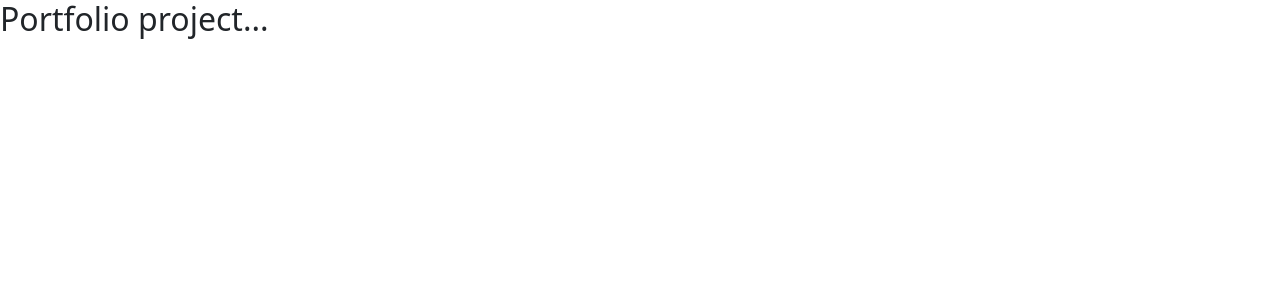
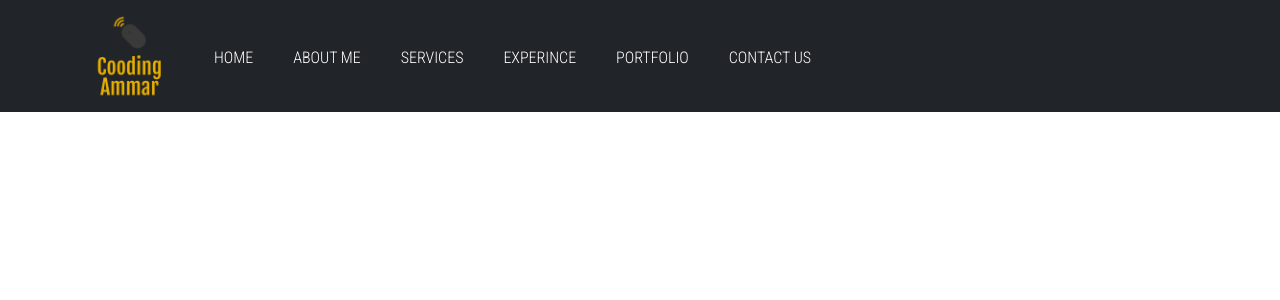
Before and after one commit to Ammar-daham/Portfolio-Project, a React (Create React App) app: page / in a window 1280 px wide. Shown: the top 300 px of the page. Built offline with nearby package versions, Linux system fonts and the light colour scheme.

Commit message:
Navbar completed

```diff
--- a/package.json
+++ b/package.json
@@ -3,6 +3,9 @@
   "version": "0.1.0",
   "private": true,
   "dependencies": {
+    "@fortawesome/fontawesome-svg-core": "^1.2.36",
+    "@fortawesome/free-solid-svg-icons": "^5.15.4",
+    "@fortawesome/react-fontawesome": "^0.1.15",
     "@testing-library/jest-dom": "^5.14.1",
     "@testing-library/react": "^11.2.7",
     "@testing-library/user-event": "^12.8.3",
--- a/public/index.html
+++ b/public/index.html
@@ -39,5 +39,8 @@
       To begin the development, run `npm start` or `yarn start`.
       To create a production bundle, use `npm run build` or `yarn build`.
     -->
+    <script src="https://code.jquery.com/jquery-3.2.1.slim.min.js" integrity="sha384-KJ3o2DKtIkvYIK3UENzmM7KCkRr/rE9/Qpg6aAZGJwFDMVNA/GpGFF93hXpG5KkN" crossorigin="anonymous"></script>
+<script src="https://cdnjs.cloudflare.com/ajax/libs/popper.js/1.12.9/umd/popper.min.js" integrity="sha384-ApNbgh9B+Y1QKtv3Rn7W3mgPxhU9K/ScQsAP7hUibX39j7fakFPskvXusvfa0b4Q" crossorigin="anonymous"></script>
+<script src="https://maxcdn.bootstrapcdn.com/bootstrap/4.0.0/js/bootstrap.min.js" integrity="sha384-JZR6Spejh4U02d8jOt6vLEHfe/JQGiRRSQQxSfFWpi1MquVdAyjUar5+76PVCmYl" crossorigin="anonymous"></script>
   </body>
 </html>
--- a/src/App.css
+++ b/src/App.css
@@ -1,38 +1,49 @@
-.App {
-  text-align: center;
+@import url('https://fonts.googleapis.com/css2?family=Roboto+Condensed:wght@300&display=swap');
+
+
+:root {
+  --primary-white: #ffffff;
+  --primary-orange: #f9ab00;
+  --primary-dark: rgba(255,255,255,0);
 }
 
-.App-logo {
-  height: 40vmin;
-  pointer-events: none;
+body{
+  font-family: 'Roboto Condensed', sans-serif;
 }
 
-@media (prefers-reduced-motion: no-preference) {
-  .App-logo {
-    animation: App-logo-spin infinite 20s linear;
-  }
+/******************************* NAVBAR ***********************/
+.logo {
+  width: 6rem;
 }
 
-.App-header {
-  background-color: #282c34;
-  min-height: 100vh;
-  display: flex;
-  flex-direction: column;
-  align-items: center;
-  justify-content: center;
-  font-size: calc(10px + 2vmin);
-  color: white;
+
+/******************************* MENU LINKS ********************/
+nav a.nav-link {
+  letter-spacing: 0.038;
+  cursor: pointer;
 }
 
-.App-link {
-  color: #61dafb;
+nav ul li{
+  text-transform: uppercase;
 }
 
-@keyframes App-logo-spin {
-  from {
-    transform: rotate(0deg);
-  }
-  to {
-    transform: rotate(360deg);
-  }
+.navbar-nav > li > a {
+  margin-right: 0.75rem;
+  margin-left: 0.75rem;
+  color: var(--primary-white) !important;
+  border-top: 0.1875rem solid var(--primary-dark);
 }
+
+.navbar-brand {
+  max-width: 17.25rem;
+  padding: 0 !important;
+  height: 6rem !important;
+}
+
+.navbar-nav > li > a.active, .navbar-nav > li > a.active:focus {
+  border-top: 0.1875rem solid var(--primary-orange);
+}
+
+.navbar-nav > li > a:hover {
+  border-top: 0.1875rem solid var(--primary-orange);
+}
--- a/src/App.js
+++ b/src/App.js
@@ -1,9 +1,10 @@
-import 'bootstrap/dist/css/bootstrap.min.css';
-import './App.css';
+import "bootstrap/dist/css/bootstrap.min.css";
+import "./App.css";
+import Navbar from './components/Navbar';
 
 function App() {
   return (
-    <h2>Portfolio project...</h2>
+   <Navbar/>
   );
 }
 
--- /dev/null
+++ b/src/components/Navbar.js
@@ -0,0 +1,44 @@
+import React from "react";
+import logo from "../logo.png";
+// REACT FONTAWESOME
+import { FontAwesomeIcon } from "@fortawesome/react-fontawesome";
+import { faBars} from "@fortawesome/free-solid-svg-icons";
+
+const Navbar = () => {
+    return (
+        <nav className="navbar navbar-expand-lg navbar-light bg-dark">
+            <div className="container">
+
+                <a className="navbar-brand" href="#"><img className="logo" src={logo} alt="logo" /></a>
+                <button className="navbar-toggler" type="button" data-toggle="collapse" data-target="#navbarSupportedContent" aria-controls="navbarSupportedContent" aria-expanded="false" aria-label="Toggle navigation">
+                    <FontAwesomeIcon icon ={faBars} style={{color : "#ffffff"}}/>
+                </button>
+
+                <div className="collapse navbar-collapse" id="navbarSupportedContent">
+                    <ul className="navbar-nav ml-auto">
+                        <li className="nav-item active">
+                            <a className="nav-link" href="#">Home</a>
+                        </li>
+                        <li className="nav-item">
+                            <a className="nav-link" href="#">About me</a>
+                        </li>
+                        <li className="nav-item">
+                            <a className="nav-link" href="#">Services</a>
+                        </li>
+                        <li className="nav-item">
+                            <a className="nav-link" href="#">experince</a>
+                        </li>
+                        <li className="nav-item">
+                            <a className="nav-link" href="#">portfolio</a>
+                        </li>
+                        <li className="nav-item">
+                            <a className="nav-link" href="#">contact us</a>
+                        </li>
+                    </ul>
+                </div>
+            </div>
+        </nav>
+    )
+}
+
+export default Navbar
```
Also changed, not shown: src/logo.png (added), 1 other file (tests, documents, lock files or other folders).
